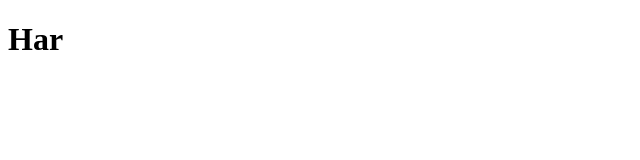
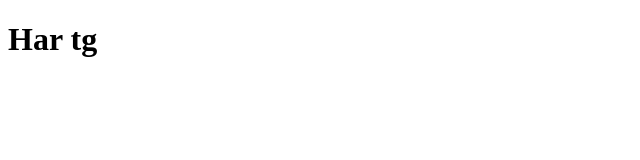
Before and after one commit to sathe9/sample, a plain HTML site: page index.html in a window 1280 px wide. Shown: the full height of the page, 0-640 px from the left. Drawn offline with Linux system fonts and the light colour scheme.

Commit message:
fix changed my full name

```diff
--- a/index.html
+++ b/index.html
@@ -6,6 +6,6 @@
     <title>Document</title>
 </head>
 <body>
-    <h1>Har</h1>
+    <h1>Har tg</h1>
 </body>
 </html>
```
